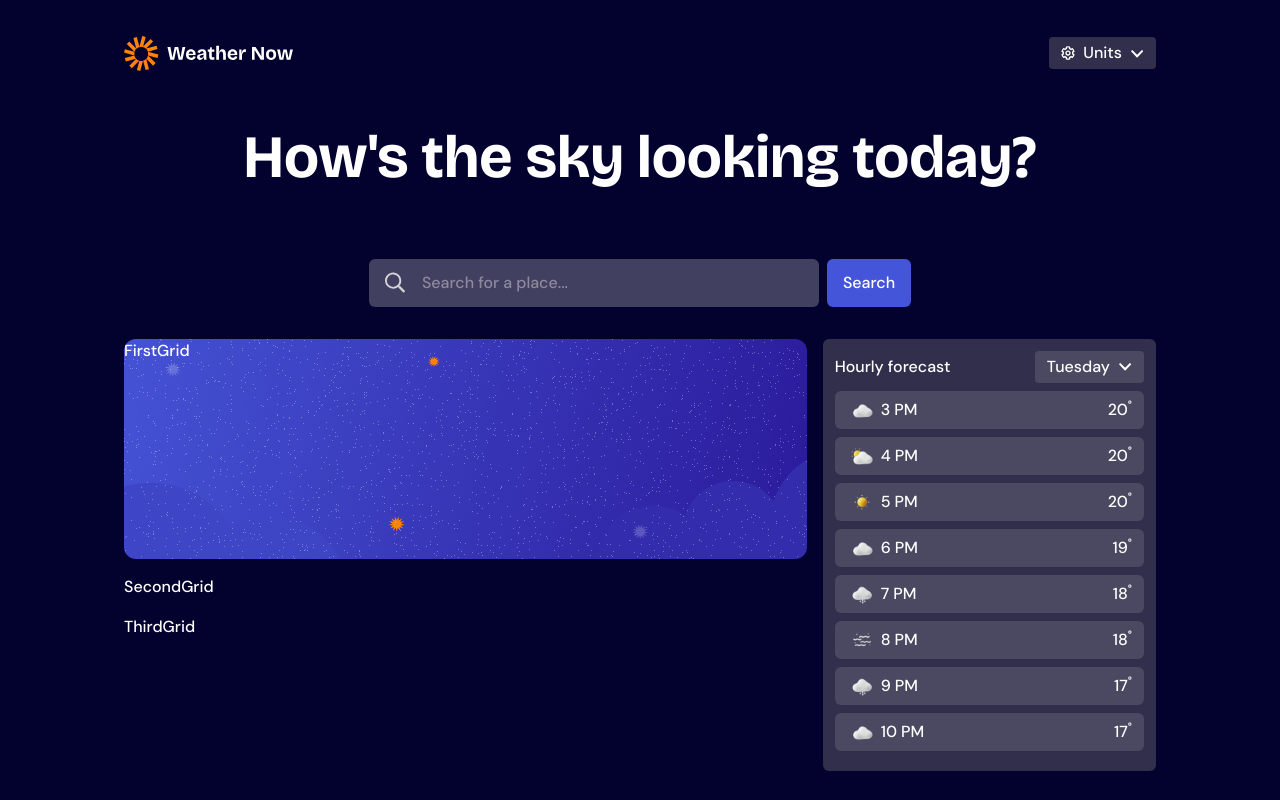
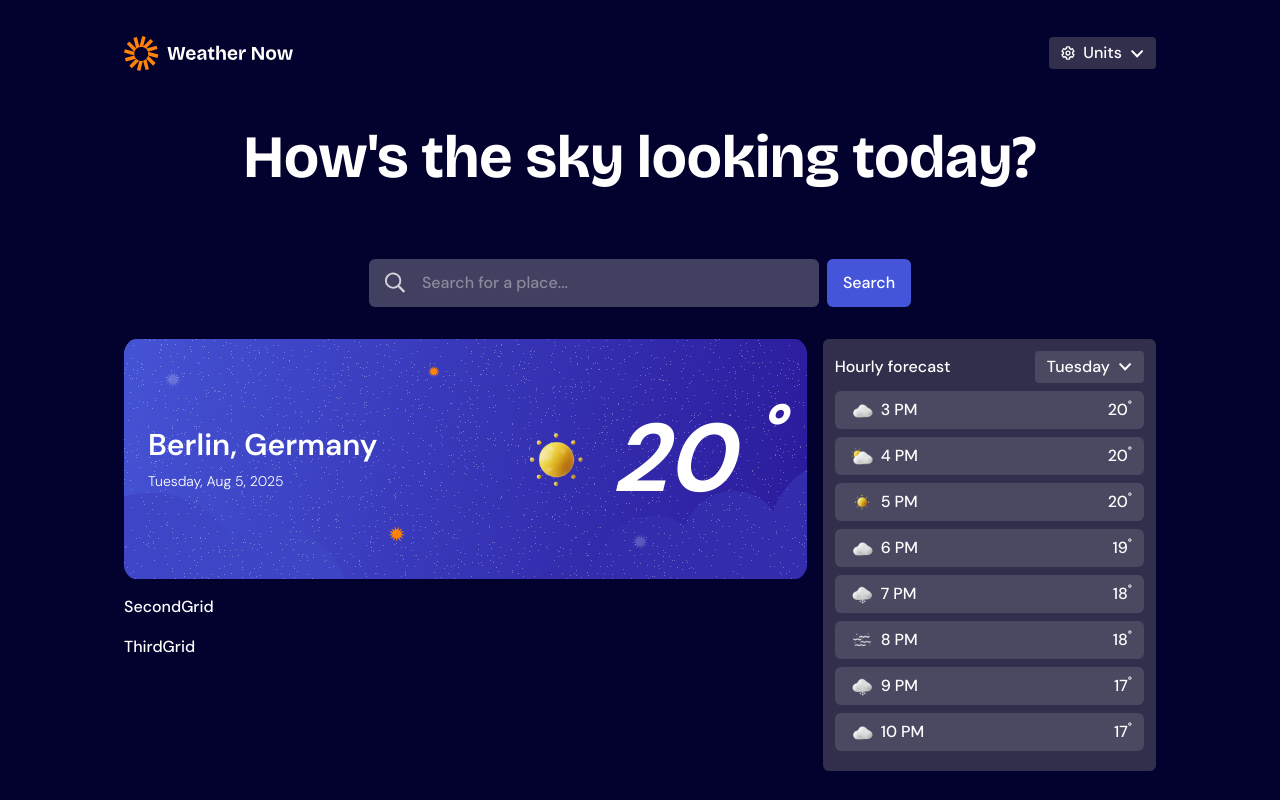
Before and after one commit to Bensaxxy/Weather-app, a Next.js app: page / in a window 1280 px wide. Built offline with nearby package versions, Linux system fonts and the light colour scheme.

Commit message:
also done with the FirstGrid interface and the alignment

```diff
--- a/app/weatherContainer/FirstGrid.tsx
+++ b/app/weatherContainer/FirstGrid.tsx
@@ -1,10 +1,33 @@
+import Image from "next/image";
 import React from "react";
 
 const FirstGrid = () => {
   return (
     <div className=" overflow-hidden rounded-xl">
-      <div className="h-[220px] bg-[url('/images/bg-today-small.svg')] bg-cover bg-center  md:bg-[url('/images/bg-today-large.svg')]">
-        FirstGrid
+      <div className="h-[240px] bg-[url('/images/bg-today-small.svg')] bg-cover bg-center  md:bg-[url('/images/bg-today-large.svg')]">
+        <div className="h-full flex items-center justify-between px-4 md:px-6">
+          <div>
+            <h1 className=" text-2xl md:text-3xl font-[600]">
+              Berlin, Germany
+            </h1>
+            <p className=" font-[300] mt-2 text-neutral-0 text-sm md:text-md">
+              Tuesday, Aug 5, 2025
+            </p>
+          </div>
+          <div className=" flex items-center">
+            <Image
+              src="/images/icon-sunny.webp"
+              width={110}
+              height={110}
+              alt="overcast"
+            />
+            <span>
+              <h1 className=" text-6xl md:text-8xl font-[700] italic">
+                20 <sup>°</sup>
+              </h1>
+            </span>
+          </div>
+        </div>
       </div>
     </div>
   );
--- a/app/weatherContainer/FourthGrid.tsx
+++ b/app/weatherContainer/FourthGrid.tsx
@@ -12,7 +12,7 @@ const FourthGrid = () => {
   };
   return (
     <div className="">
-      <div className=" bg-neutral-700 rounded-md p-3">
+      <div className=" bg-neutral-700 rounded-md p-3 w-full">
         <div className=" flex items-center justify-between mb-2 ">
           <h1>Hourly forecast</h1>
           <button
@@ -28,7 +28,7 @@ const FourthGrid = () => {
               alt="unit-icon"
             />
             {isOpen && (
-              <div className="absolute right-0 top-8">
+              <div className="absolute right-0 top-8 z-20">
                 <WeeksDayModal />
               </div>
             )}
```
